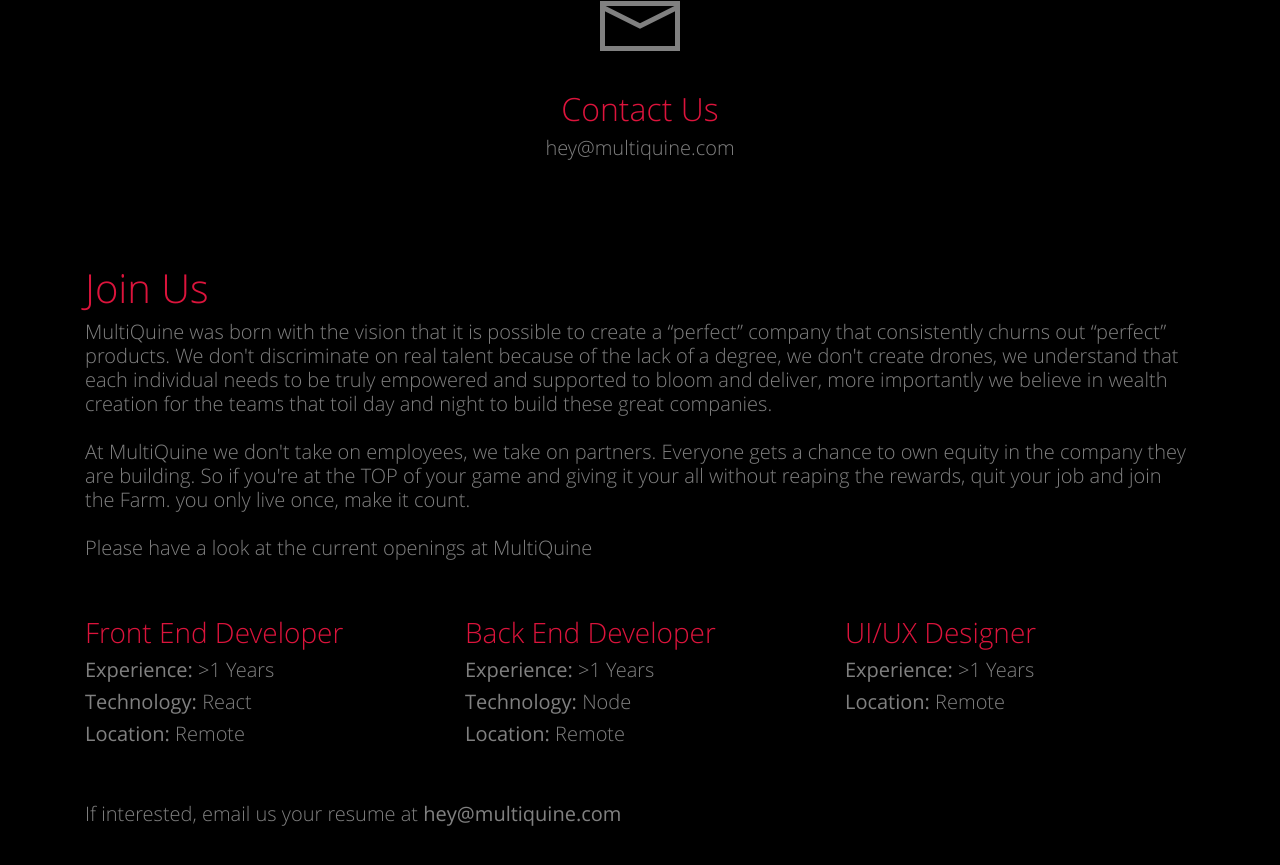
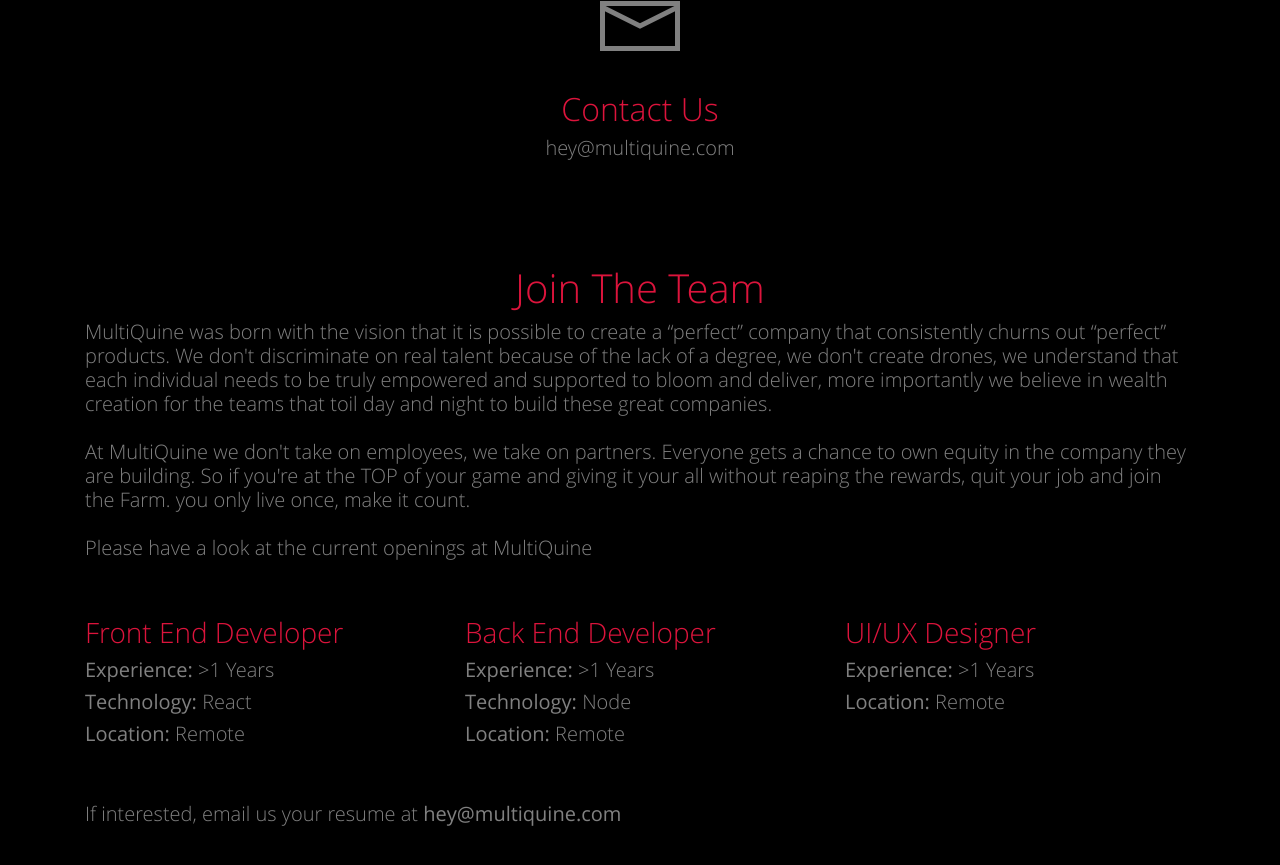
Before and after one commit to a1pha-m/multiquine, a Jekyll site: the page built from index.html, in a window 1280 px wide and 900 px high, scrolled down 1466 px. Shown: the top 865 px of the window. Built offline with Jekyll 4.4.1, drawn with Linux system fonts in a browser that asks for light colours.

Commit message:
Fix join the team alignment

```diff
--- a/index.html
+++ b/index.html
@@ -65,7 +65,7 @@
     </div>
 
     <div class="container pt-5 pb-5 ">
-        <h1 class="text-red">Join Us</h1>
+        <h1 class="text-red text-center">Join The Team</h1>
         <h5>
             MultiQuine was born with the vision that it is possible to create a “perfect” company that consistently
             churns out “perfect” products. We don't discriminate on real talent because of the lack of a degree,
```
